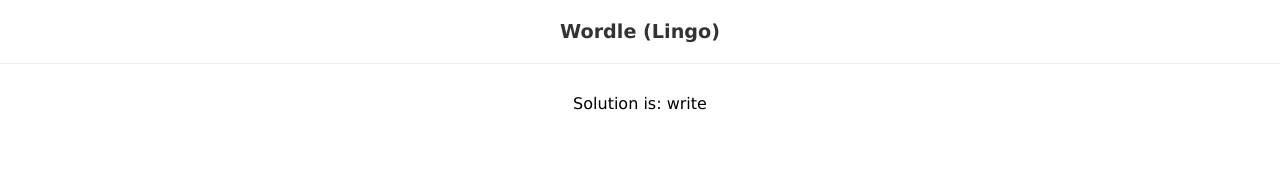
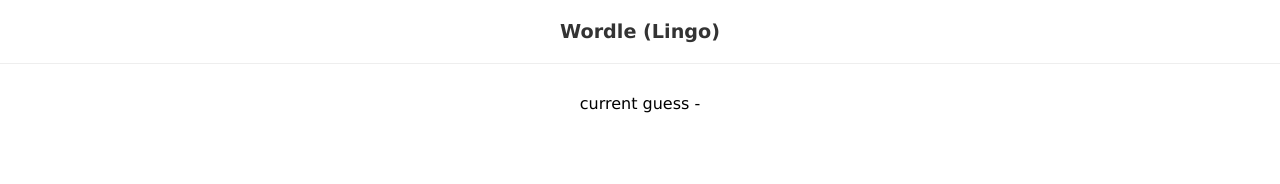
Before and after one commit to markuskusxyren/wordle, a React (Create React App) app: page / in a window 1280 px wide. Shown: the top 184 px of the page. Built offline with nearby package versions, Linux system fonts and the light colour scheme.

Commit message:
Created all the hooks, coded the handleKeyup event

```diff
--- a/src/App.js
+++ b/src/App.js
@@ -1,5 +1,6 @@
 import React, { useState, useEffect } from 'react';
 import solutions from './db.js';
+import Wordle from './components/Wordle.js';
 
 function App() {
   const [solution, setSolution] = useState('');
@@ -16,7 +17,7 @@
   return (
     <div className="App">
       <h1>Wordle (Lingo)</h1>
-      {solution && <div> Solution is: {solution}</div>}
+      {solution && <Wordle solution={solution} />}
     </div>
   );
 }
--- /dev/null
+++ b/src/components/Wordle.js
@@ -0,0 +1,14 @@
+import React, { useEffect } from 'react';
+import useWordle from '../hooks/useWordle';
+
+export default function Wordle({ solution }) {
+  const { currentGuess, handleKeyUp } = useWordle(solution);
+
+  useEffect(() => {
+    window.addEventListener('keyup', handleKeyUp);
+
+    return () => window.removeEventListener('keyup', handleKeyUp);
+  }, [handleKeyUp]);
+
+  return <div>current guess - {currentGuess}</div>;
+}
--- /dev/null
+++ b/src/hooks/useWordle.js
@@ -0,0 +1,43 @@
+import { useState } from 'react';
+
+const useWordle = (solution) => {
+  const [turn, setTurn] = useState(0);
+  const [currentGuess, setCurrentGuess] = useState('');
+  const [guesses, setGuesses] = useState([]); // array of formatted guesses with the colored state
+  const [history, setHistory] = useState([]); // string of past guesses
+  const [isCorrect, setIsCorrect] = useState(false);
+
+  // format a guess into an arrayu of letter objects
+  // ex. [{key: 'a', color: 'green'}]
+  const formatGuess = () => {};
+
+  // add a new guess to the guesses state
+  // update the isCorrect state id the guess is correct
+  // add one to the turn state
+  const addNewGuess = () => {};
+
+  // handle keyup event & track the current guess
+  // if user presses enter, add the guess to the guesses state
+  const handleKeyUp = ({ key }) => {
+    if (key === 'Backspace') {
+      setCurrentGuess((prev) => {
+        return prev.slice(0, -1);
+      });
+      return;
+    }
+
+    if (/^[A-Za-z]$/.test(key)) {
+      // if key is a letter
+      if (currentGuess.length < 5) {
+        // if current guess < 5 letters
+        setCurrentGuess((prev) => {
+          return prev + key;
+        });
+      }
+    }
+  };
+
+  return { turn, currentGuess, guesses, history, isCorrect, handleKeyUp };
+};
+
+export default useWordle;
```
